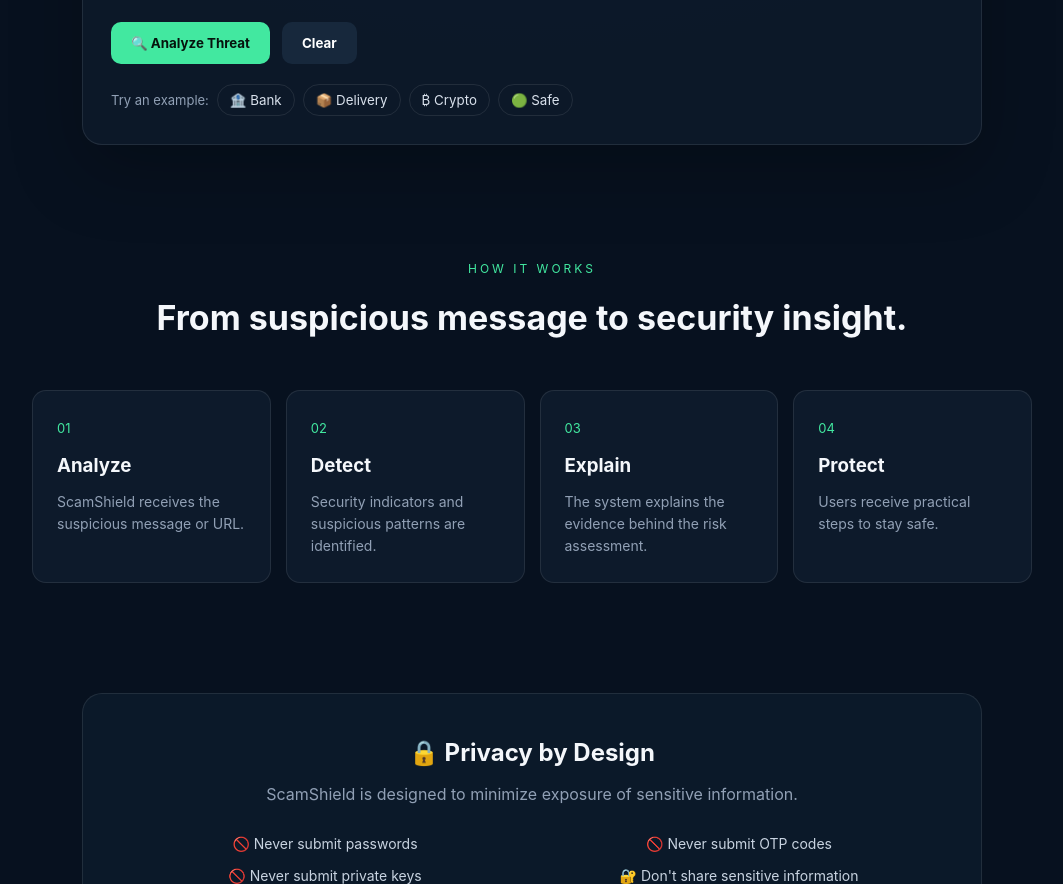
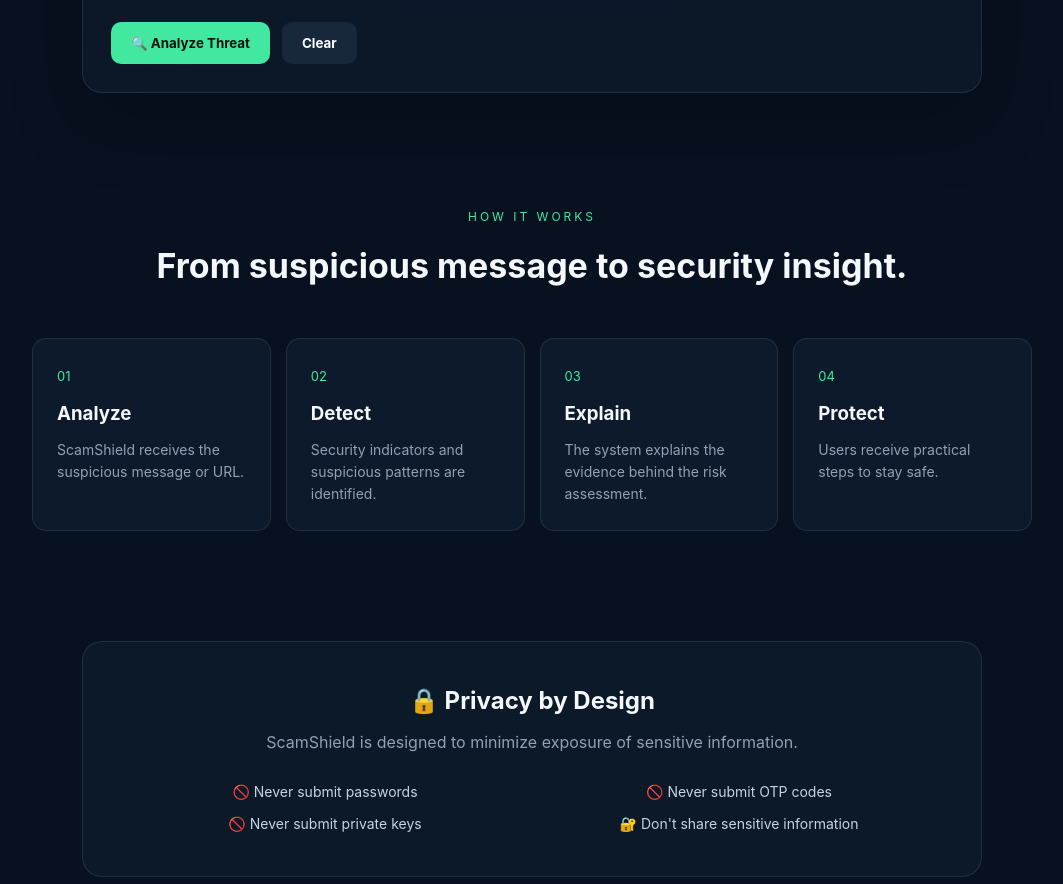
Before and after one commit to image19image-code/ScamShield-AI, a plain HTML site: page index.html in a window 1280 px wide. Shown: the part 824-1708 px from the top of the page, without its empty margins (108-1171 px from the left). Drawn offline with Linux system fonts and the light colour scheme.

Commit message:
Update index.html

```diff
--- a/index.html
+++ b/index.html
@@ -70,12 +70,10 @@
 
   </div>
 
-
   <textarea
     id="inputText"
     placeholder="Paste a suspicious message or URL here..."
   ></textarea>
-
 
   <div class="actions">
 
@@ -85,29 +83,6 @@
 
     <button id="clearBtn" class="secondary-btn">
       Clear
-        </button>
-
-      </div>
-
-
-      <div class="examples">
-
-        <span>Try an example:</span>
-
-        <button data-example="bank">
-          🏦 Bank
-        </button>
-
-        <button data-example="delivery">
-          📦 Delivery
-        </button>
-
-        <button data-example="crypto">
-          ₿ Crypto
-        </button>
-
-        <button data-example="safe">
-          🟢 Safe
     </button>
 
   </div>
```
Lines whose indentation alone changed are shown as unchanged.
